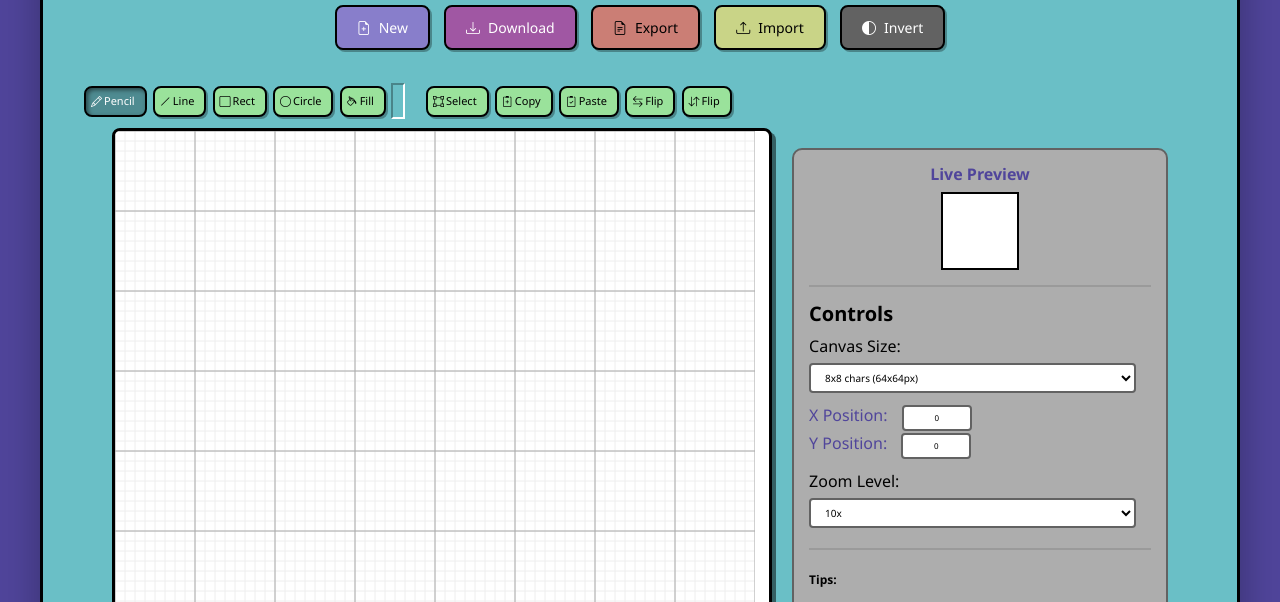
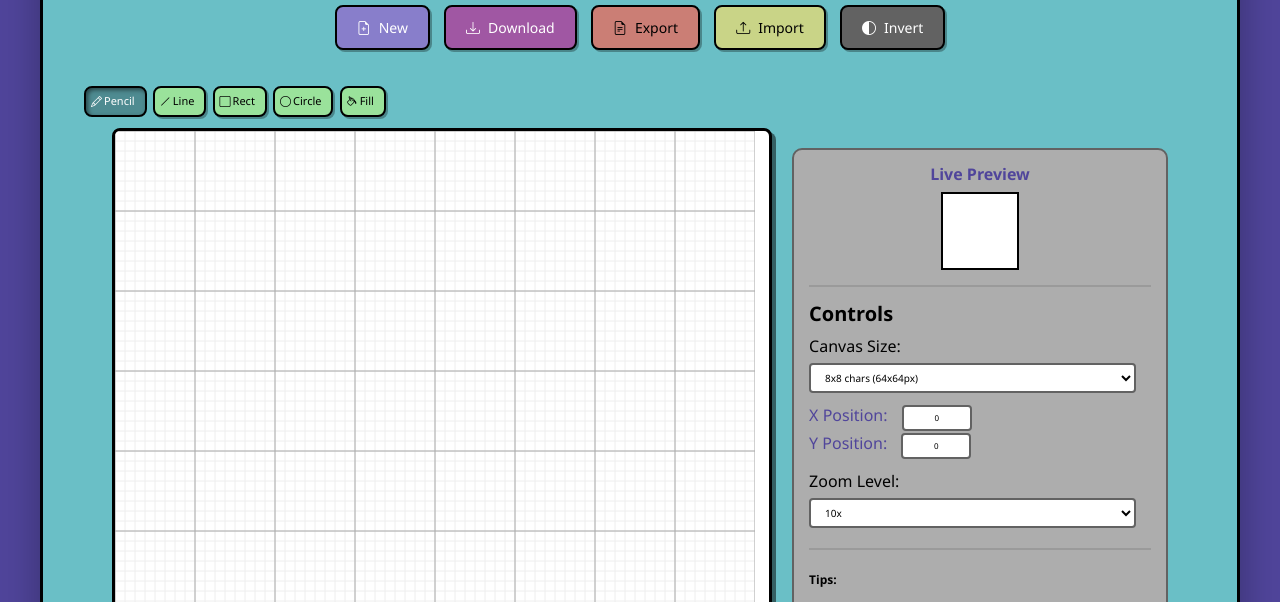
Before and after one commit to omiq/pixel-editor, a plain HTML site: page index.html in a window 1280 px wide. Shown: the part 126-728 px from the top of the page. Drawn offline with nearby package versions, Linux system fonts and the light colour scheme.

Commit message:
comment out tools that are not implemented yet

```diff
--- a/index.html
+++ b/index.html
@@ -230,13 +230,13 @@
                     <button class="draw-tool btn-fill bi bi-paint-bucket" title="Flood Fill" onclick="fill()">Fill</button>
 
                     <!-- copy paste flip horizontal and vertical -->
-                    <span style="height: 30px; width: 2px; padding: 5px 5px; border-left: 2px solid rgba(0,0,0,0.3); border-top: 2px solid rgba(0,0,0,0.3); border-right: 2px solid white; border-bottom: 2px solid white; margin-right: 20px;"></span>
+                    <!-- <span style="height: 30px; width: 2px; padding: 5px 5px; border-left: 2px solid rgba(0,0,0,0.3); border-top: 2px solid rgba(0,0,0,0.3); border-right: 2px solid white; border-bottom: 2px solid white; margin-right: 20px;"></span>
                     <!-- selection tool -->
-                    <button class="draw-tool btn-select bi bi-bounding-box" title="Select" onclick="select()">Select</button>
+                    <!-- <button class="draw-tool btn-select bi bi-bounding-box" title="Select" onclick="select()">Select</button>
                     <button class="draw-tool btn-copy bi bi-clipboard2-plus" title="Copy" onclick="copy()">Copy</button>
                     <button class="draw-tool btn-paste bi bi-clipboard2-check" title="Paste" onclick="paste()">Paste</button>
                     <button class="draw-tool btn-flip-horizontal bi bi-arrow-left-right" title="Flip Horizontal" onclick="flipHorizontal()">Flip</button>
-                    <button class="draw-tool btn-flip-vertical bi bi-arrow-down-up" title="Flip Vertical" onclick="flipVertical()">Flip</button>
+                    <button class="draw-tool btn-flip-vertical bi bi-arrow-down-up" title="Flip Vertical" onclick="flipVertical()">Flip</button> -->
                 </div>
 
             </div>
```
